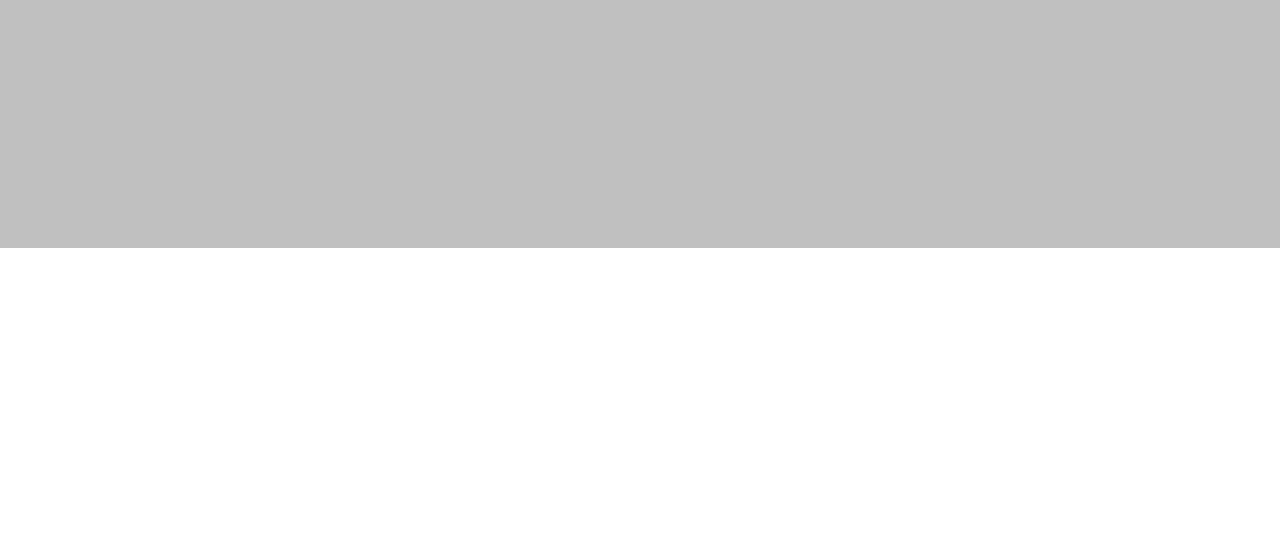
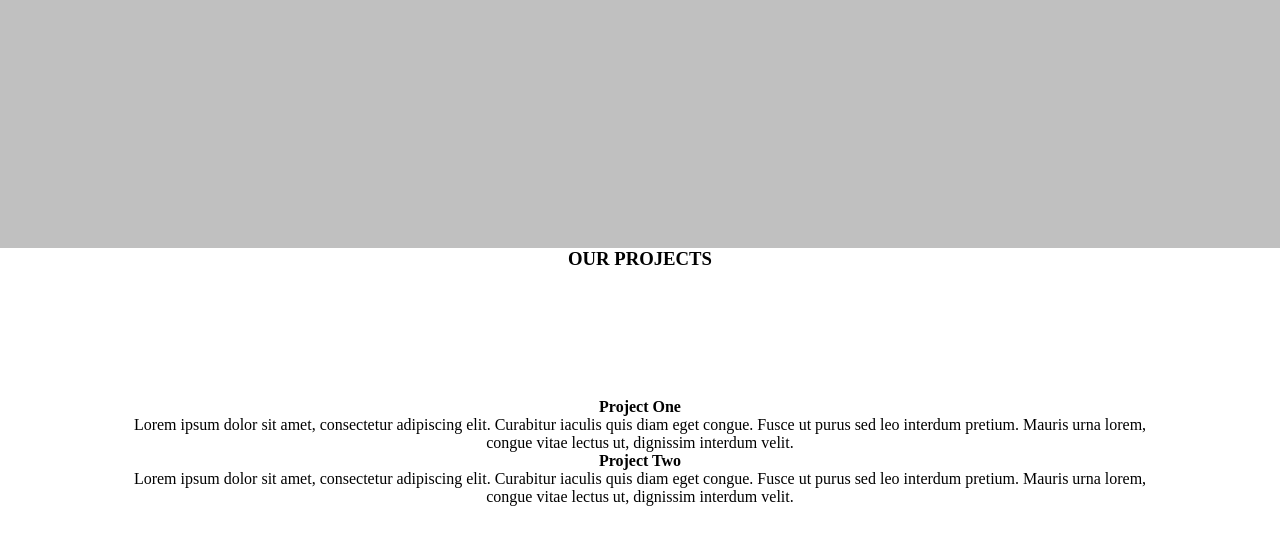
Before and after one commit to bizip/challenge2, a plain HTML site: page index.html in a window 1280 px wide. Shown: the part 172-716 px from the top of the page. Drawn offline with Linux system fonts and the light colour scheme.

Commit message:
added project cards

```diff
--- a/index.html
+++ b/index.html
@@ -18,6 +18,27 @@
             </p>
         </section>
     </header>
+    <div id="projects">
+           <h3>OUR PROJECTS</h3>
+           <div class="container">
+               <div class="card">
+                   <h4>Project One</h4>
+                   <p>Lorem ipsum dolor sit amet, consectetur adipiscing elit.
+                       Curabitur iaculis quis diam eget congue.
+                       Fusce ut purus sed leo interdum pretium. Mauris urna lorem,
+                       congue vitae lectus ut, dignissim interdum velit. </p>
+               </div>
+               <div class="card">
+                <h4>Project Two</h4>
+                <p>Lorem ipsum dolor sit amet, consectetur adipiscing elit.
+                    Curabitur iaculis quis diam eget congue.
+                    Fusce ut purus sed leo interdum pretium. Mauris urna lorem,
+                    congue vitae lectus ut, dignissim interdum velit. </p>
+            </div>
+
+
+           </div>
+    </div>
 </body>
 
 </html>
--- a/main.css
+++ b/main.css
@@ -16,3 +16,11 @@ header{
 #welcome-section{
     padding-top: 20px;
 }
+#projects {
+    height: 50vh;
+    text-align: center;
+
+}
+.container  {
+    margin: 10%;
+}
```
